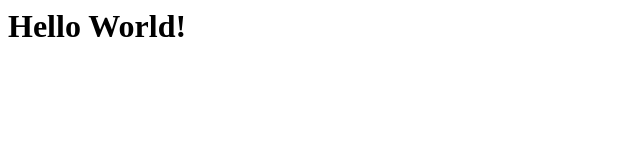
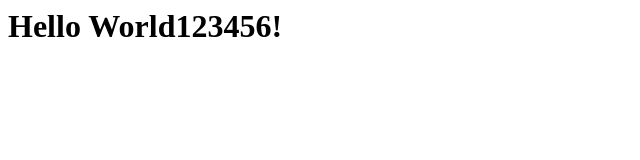
Before and after one commit to ZeveNor/Awesome-Travel-Place, a plain HTML site: page index.html in a window 1280 px wide. Shown: the whole page, without its empty margins (0-640 px from the left). Drawn offline with Linux system fonts and the light colour scheme.

Commit message:
Second's commit

```diff
--- a/index.html
+++ b/index.html
@@ -1 +1 @@
-<h1> Hello World! </h1>
+<h1> Hello World123456! </h1>
```
Also changed, not shown: contact.html (added, +1 -0 lines).
